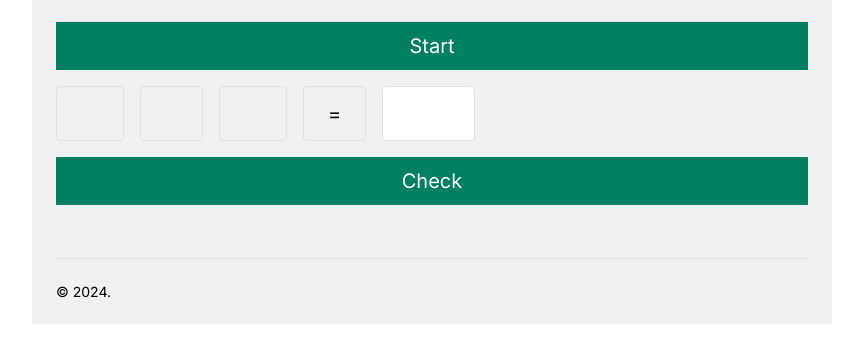
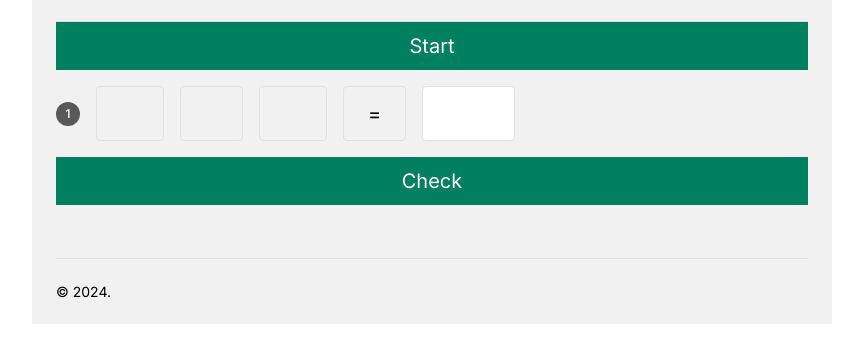
Before and after one commit to kkorolevdev/math-workbook, a plain HTML site: page v02/index.html in a window 1280 px wide. Shown: the part 100-462 px from the top of the page, without its empty margins (208-1071 px from the left). Drawn offline with Linux system fonts and the light colour scheme.

Commit message:
feat: add problem numbers

```diff
--- a/v02/assets/style.css
+++ b/v02/assets/style.css
@@ -51,8 +51,13 @@ footer {
 
 
 
+.mw-calc {
+	counter-reset: listCounter;
+}
 
 .mw-calc__list-item {
+	counter-increment: listCounter;
+
 	display: flex;
 	justify-content: flex-start;
 	align-items: center;
@@ -64,10 +69,25 @@ footer {
 	border-top: 1px solid #e1e1e1;
 }
 
+.mw-calc__list-item-problem:before {
+	content: counter(listCounter);
+	display: flex;
+	justify-content: center;
+	align-items: center;
+	width: 24px;
+	height: 24px;
+	border-radius: 50%;
+	font-size: 12px;
+	font-weight: 500;
+	color: #ffffff;
+	background: #595959;
+}
+
 .mw-calc__list-item-problem,
 .mw-calc__list-item-solution {
 	display: flex;
 	gap: 16px;
+	align-items: center;
 }
 
 .mw-param,
```
